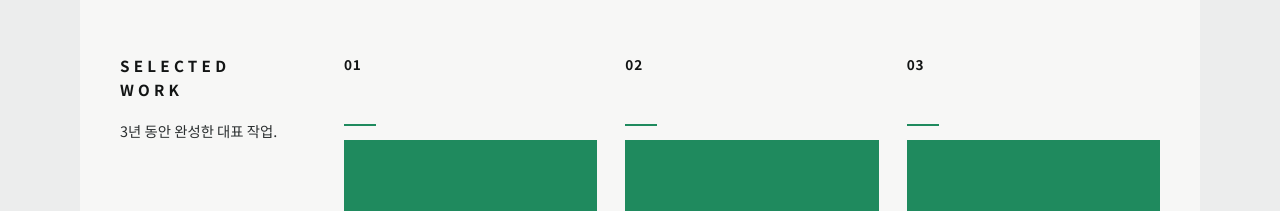
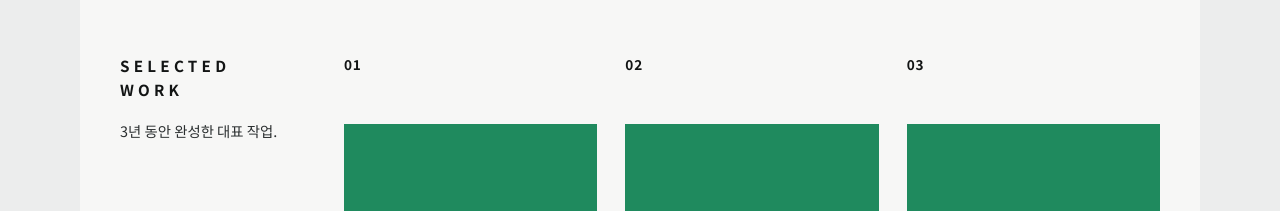
Before and after one commit to ljlalanow-source/runway-hub, a plain HTML site: page work/01-profile/index.html in a window 1280 px wide. Shown: the part 589-800 px from the top of the page. Drawn offline with nearby package versions, Linux system fonts and the light colour scheme; a web font is replaced by a local one.

Commit message:
프로필 틀: 작업 카드 머리의 짧은 키컬러 줄 제거
Co-Authored-By: Claude Fable 5.1 <noreply@anthropic.com>

```diff
--- a/work/01-profile/index.html
+++ b/work/01-profile/index.html
@@ -72,7 +72,7 @@
   .work .no { font-size: 0.85rem; font-weight: 700; letter-spacing: 0.06em; }
   .work .t { font-size: 0.8rem; letter-spacing: 0.16em; text-transform: uppercase; font-weight: 700; line-height: 1.5; }
   .work .c { font-size: 0.78rem; color: var(--ink-soft); line-height: 1.5; }
-  .work .tick { width: 2rem; height: 2px; background: var(--accent); margin-bottom: 14px; }
+  .work .tick { display: none; }   /* 작업 카드 머리의 짧은 노란 줄 — 2026-09-23 제거 */
   .thumb { aspect-ratio: 1 / 1; background: #D8DCDC; position: relative; overflow: hidden; display: flex; align-items: center; justify-content: center; }
   .thumb img { width: 100%; height: 100%; object-fit: cover; display: block; transition: transform .5s ease; }
   .work:hover .thumb img { transform: scale(1.03); }
```
